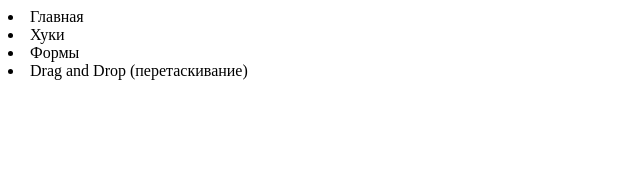
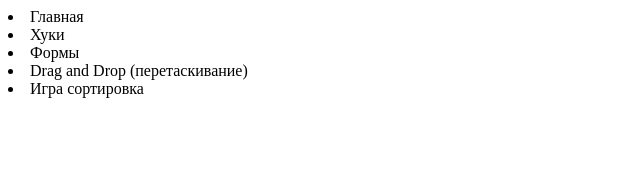
Before and after one commit to Ad-Abzatov/react-examples, a React (Create React App) app: page /gamesort in a window 1280 px wide. Shown: the top 170 px of the page, without its empty margins (0-640 px from the left). Built offline with nearby package versions, Linux system fonts and the light colour scheme.

Commit message:
game sort begin

```diff
--- a/src/components/AppRouter.tsx
+++ b/src/components/AppRouter.tsx
@@ -1,9 +1,10 @@
 import { Route, Routes } from "react-router-dom"
-import { DND_ROUTE, FORMS_ROUTE, HOME_ROUTE, HOOKS_ROUTE } from "../utils/consts"
+import { DND_ROUTE, FORMS_ROUTE, GAME_SORT, HOME_ROUTE, HOOKS_ROUTE } from "../utils/consts"
 import Home from "../pages/Home"
 import Hooks from "../pages/Hooks"
 import Forms from "../pages/Forms"
 import DragNDrop from "../pages/DragNDrop"
+import GameSort from "../pages/GameSort"
 
 const AppRouter = () => {
   return (
@@ -12,6 +13,7 @@ const AppRouter = () => {
       <Route path={HOOKS_ROUTE} element={<Hooks />} />
       <Route path={FORMS_ROUTE} element={<Forms />} />
       <Route path={DND_ROUTE} element={<DragNDrop />} />
+      <Route path={GAME_SORT} element={<GameSort />} />
     </Routes>
   )
 }
--- a/src/components/Navbar.tsx
+++ b/src/components/Navbar.tsx
@@ -1,6 +1,6 @@
 import { useState } from "react";
 import { useNavigate } from "react-router-dom"
-import { DND_ROUTE, FORMS_ROUTE, HOME_ROUTE, HOOKS_ROUTE } from "../utils/consts";
+import { DND_ROUTE, FORMS_ROUTE, GAME_SORT, HOME_ROUTE, HOOKS_ROUTE } from "../utils/consts";
 
 const Navbar = () => {
   const navigate = useNavigate();
@@ -18,6 +18,7 @@ const Navbar = () => {
         <li onClick={() => handleNavigation(HOOKS_ROUTE)}>Хуки</li>
         <li onClick={() => handleNavigation(FORMS_ROUTE)}>Формы</li>
         <li onClick={() => handleNavigation(DND_ROUTE)}>Drag and Drop (перетаскивание)</li>
+        <li onClick={() => handleNavigation(GAME_SORT)}>Игра сортировка</li>
       </div>
     </nav>
   )
--- /dev/null
+++ b/src/pages/GameSort.tsx
@@ -0,0 +1,7 @@
+const GameSort = () => {
+  return (
+    <div></div>
+  )
+}
+
+export default GameSort
--- a/src/utils/consts.tsx
+++ b/src/utils/consts.tsx
@@ -2,3 +2,4 @@ export const HOME_ROUTE = '/';
 export const HOOKS_ROUTE = '/hooks';
 export const FORMS_ROUTE = '/forms';
 export const DND_ROUTE = '/dragndrop';
+export const GAME_SORT = '/gamesort';
```
